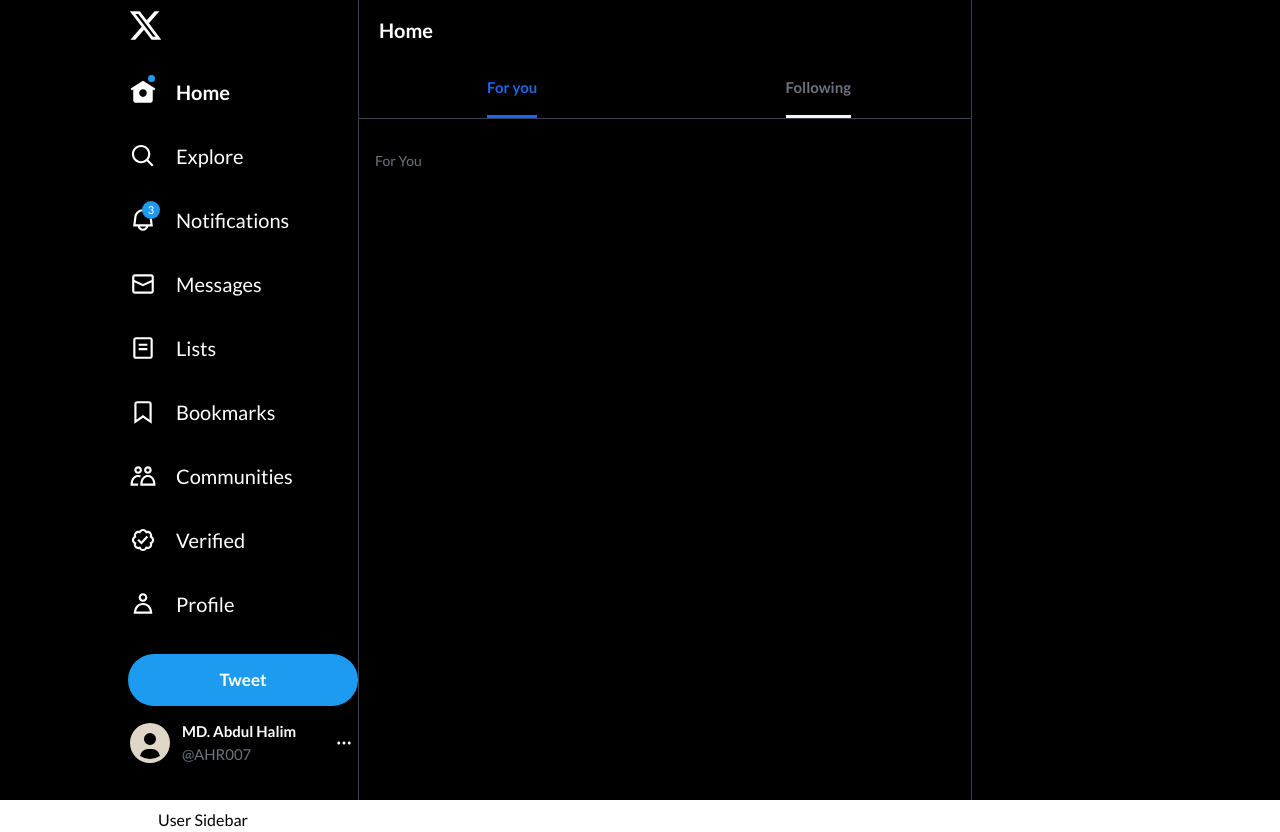
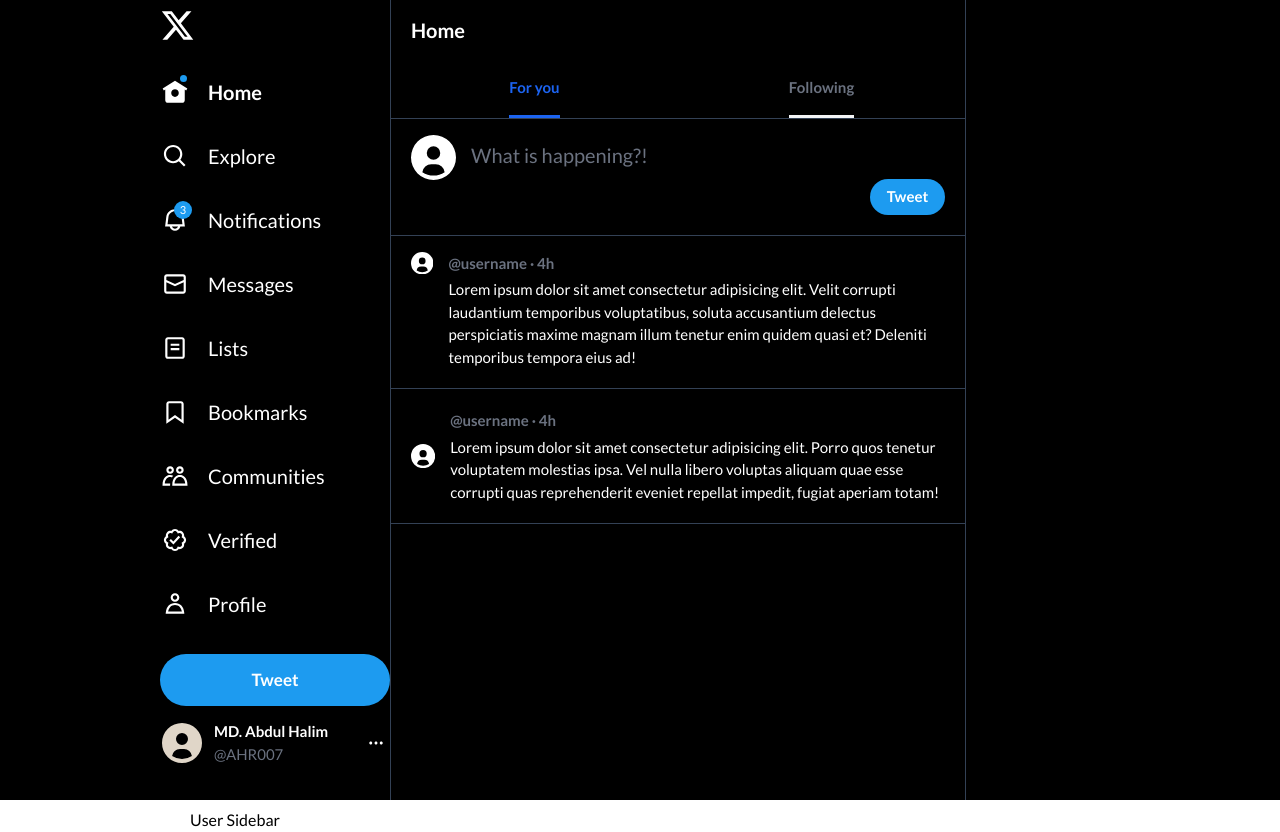
Before and after one commit to md-ahr/fake-twitter, an Angular app: page /home in a window 1280 px wide. Built offline with nearby package versions, Linux system fonts and the light colour scheme.

Commit message:
Design feed section done

```diff
--- a/src/app/features/feed/components/home/home.component.html
+++ b/src/app/features/feed/components/home/home.component.html
@@ -1,8 +1,8 @@
 <div class="py-[15px] h-screen">
   <h4 class="mb-[15px] px-[20px] text-[20px] text-white font-bold">Home</h4>
 
-  <div>
-    <div class="mb-4 border-b border-slate-700 sticky top-0">
+  <div class="grid">
+    <div class="mb-4 border-b border-slate-700 sticky top-0 order-0">
       <ul class="flex flex-wrap font-bold text-center cursor-pointer" id="myTab" data-tabs-toggle="#feedTabContent"
         role="tablist">
         <li class="text-[15px] basis-[50%] hover:bg-slate-900 transition duration-300" role="presentation"
@@ -18,21 +18,77 @@
       </ul>
     </div>
 
-    <!-- <div class="">
-      <div class="flex items-center gap-[15px]">
-        <svg aria-hidden="true" xmlns="http://www.w3.org/2000/svg" fill="currentColor" viewBox="0 0 20 20">
+    <div class="border-b border-slate-700 order-1">
+      <div class="p-[20px] pt-0 flex items-start gap-[15px]">
+        <svg class="w-[45px] invert" aria-hidden="true" xmlns="http://www.w3.org/2000/svg" fill="currentColor"
+          viewBox="0 0 20 20">
           <path
             d="M10 0a10 10 0 1 0 10 10A10.011 10.011 0 0 0 10 0Zm0 5a3 3 0 1 1 0 6 3 3 0 0 1 0-6Zm0 13a8.949 8.949 0 0 1-4.951-1.488A3.987 3.987 0 0 1 9 13h2a3.987 3.987 0 0 1 3.951 3.512A8.949 8.949 0 0 1 10 18Z" />
         </svg>
+        <textarea name="tweet" id="tweet" rows="3"
+          class="p-0 pt-2 bg-transparent border-0 resize-none text-white font-medium text-[20px] outline-none focus:ring-0"
+          placeholder="What is happening?!"></textarea>
+        <button type="button" [disabled]="true"
+          class="w-[75px] h-[36px] text-[15px] font-bold rounded-full bg-primary text-white self-end ml-auto hover:bg-blue-500 transition duration-300">Tweet</button>
       </div>
-    </div> -->
+    </div>
 
-    <div id="feedTabContent">
-      <div class="hidden p-4" id="foryou" role="tabpanel" aria-labelledby="foryou-tab">
-        <p class="text-sm text-gray-500">For You</p>
+    <div id="feedTabContent" class="mt-4 order-2">
+      <div class="hidden" id="foryou" role="tabpanel" aria-labelledby="foryou-tab">
+        <div class="p-[20px] pt-0 border-b border-slate-700">
+          <div class="flex items-start gap-[15px]">
+            <svg class="w-[70px] invert" aria-hidden="true" xmlns="http://www.w3.org/2000/svg" fill="currentColor"
+              viewBox="0 0 20 20">
+              <path
+                d="M10 0a10 10 0 1 0 10 10A10.011 10.011 0 0 0 10 0Zm0 5a3 3 0 1 1 0 6 3 3 0 0 1 0-6Zm0 13a8.949 8.949 0 0 1-4.951-1.488A3.987 3.987 0 0 1 9 13h2a3.987 3.987 0 0 1 3.951 3.512A8.949 8.949 0 0 1 10 18Z" />
+            </svg>
+
+            <div class="text-[15px]">
+              <p class="font-bold"><span class="text-gray-500">@username · 4h</span></p>
+              <p class="text-white mt-1">Lorem ipsum dolor sit amet consectetur adipisicing elit. Velit corrupti
+                laudantium
+                temporibus voluptatibus, soluta accusantium delectus perspiciatis maxime magnam illum tenetur enim
+                quidem quasi et? Deleniti temporibus tempora eius ad!</p>
+            </div>
+          </div>
+        </div>
+
+        <div class="p-[20px] border-b border-slate-700">
+          <div class="flex items-center gap-[15px]">
+            <svg class="w-[70px] invert" aria-hidden="true" xmlns="http://www.w3.org/2000/svg" fill="currentColor"
+              viewBox="0 0 20 20">
+              <path
+                d="M10 0a10 10 0 1 0 10 10A10.011 10.011 0 0 0 10 0Zm0 5a3 3 0 1 1 0 6 3 3 0 0 1 0-6Zm0 13a8.949 8.949 0 0 1-4.951-1.488A3.987 3.987 0 0 1 9 13h2a3.987 3.987 0 0 1 3.951 3.512A8.949 8.949 0 0 1 10 18Z" />
+            </svg>
+
+            <div class="text-[15px]">
+              <p class="font-bold"><span class="text-gray-500">@username · 4h</span></p>
+              <p class="text-white mt-1">Lorem ipsum dolor sit amet consectetur adipisicing elit. Porro quos tenetur
+                voluptatem molestias ipsa. Vel nulla libero voluptas aliquam quae esse corrupti quas reprehenderit
+                eveniet repellat impedit, fugiat aperiam totam!</p>
+            </div>
+          </div>
+        </div>
       </div>
+
       <div class="hidden p-4" id="following" role="tabpanel" aria-labelledby="following-tab">
-        <p class="text-sm text-gray-500">Following</p>
+        <div class="p-[20px] pt-0 border-b border-slate-700">
+          <div class="flex items-start gap-[15px]">
+            <svg class="w-[70px] invert" aria-hidden="true" xmlns="http://www.w3.org/2000/svg" fill="currentColor"
+              viewBox="0 0 20 20">
+              <path
+                d="M10 0a10 10 0 1 0 10 10A10.011 10.011 0 0 0 10 0Zm0 5a3 3 0 1 1 0 6 3 3 0 0 1 0-6Zm0 13a8.949 8.949 0 0 1-4.951-1.488A3.987 3.987 0 0 1 9 13h2a3.987 3.987 0 0 1 3.951 3.512A8.949 8.949 0 0 1 10 18Z" />
+            </svg>
+
+            <div class="text-[15px]">
+              <p class="font-bold"><span class="text-gray-500">@username · 4h</span></p>
+              <p class="text-white mt-1">Lorem ipsum dolor sit amet consectetur adipisicing elit. Velit corrupti
+                laudantium
+                temporibus voluptatibus, soluta accusantium delectus perspiciatis maxime magnam illum tenetur enim
+                quidem quasi et? Deleniti temporibus tempora eius ad!</p>
+            </div>
+          </div>
+        </div>
       </div>
     </div>
   </div>
--- a/src/styles.css
+++ b/src/styles.css
@@ -19,18 +19,18 @@
 
 @media screen and (min-width: 992px) {
     .app-container {
-        max-width: 85%;
+        max-width: 80%;
     }
 }
 
 @media screen and (min-width: 1200px) {
     .app-container {
-        max-width: 80%;
+        max-width: 75%;
     }
 }
 
 @media screen and (min-width: 1400px) {
     .app-container {
-        max-width: 75%;
+        max-width: 70%;
     }
 }
```
